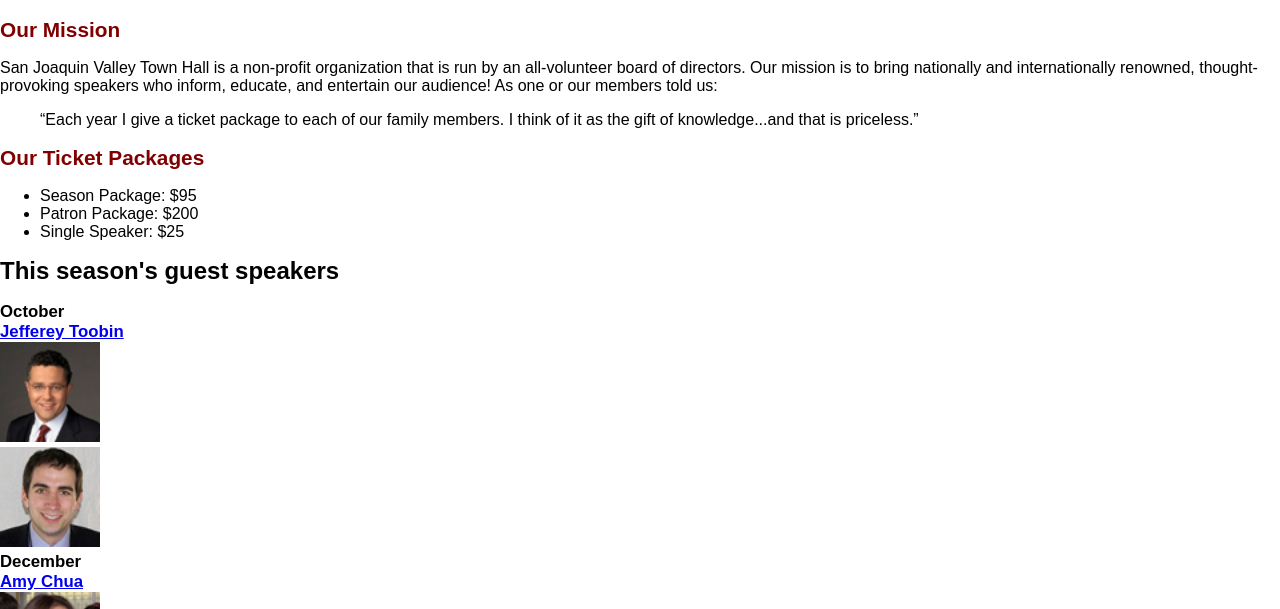
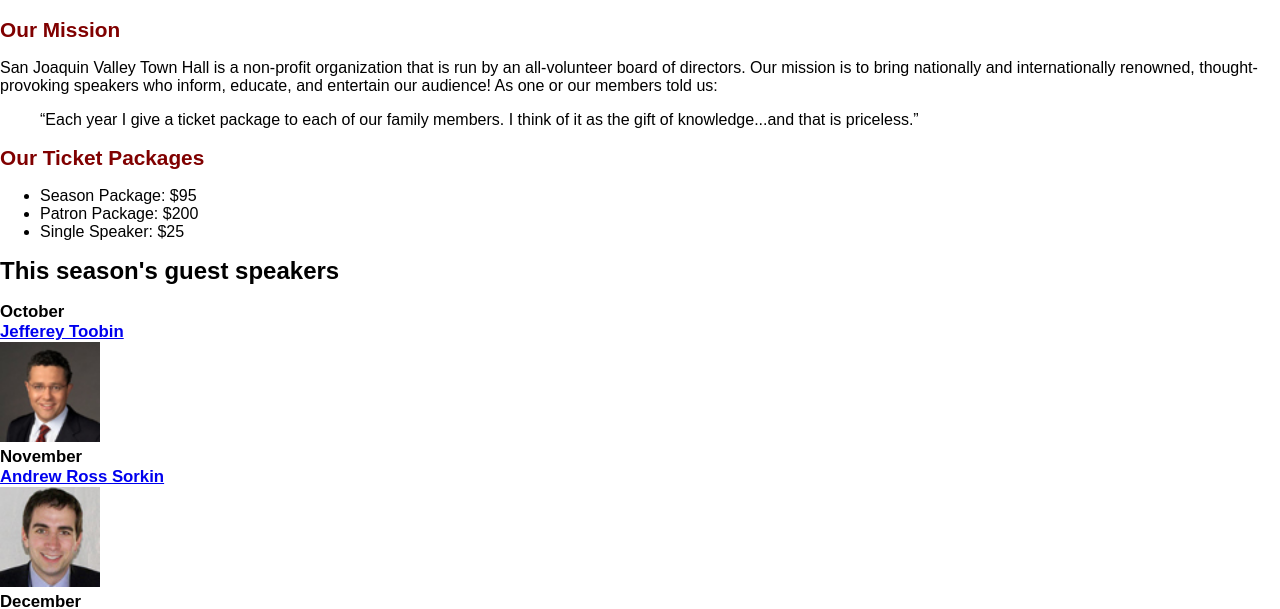
Before and after one commit to srh-29/A10, a plain HTML site: page index.html in a window 1280 px wide. Shown: the part 180-789 px from the top of the page. Drawn offline with Linux system fonts and the light colour scheme.

Commit message:
Update index.html

```diff
--- a/index.html
+++ b/index.html
@@ -36,6 +36,8 @@
 			<br>
 			<img src="images/toobin75.jpg" height="100" width="100" alt="Jefferey Toobin October Speaker">
 			<br>
+			November <br> <a href="speakers/sorkin.html"> Andrew Ross Sorkin </a>
+			<br>
 			<img src="images/sorkin75.jpg" height="100" width="100" alt="Andrew Ross Sorkin Novermber Speaker">
 			<br>
 			December <br> <a href="speakers/chua.html"> Amy Chua </a>
```
